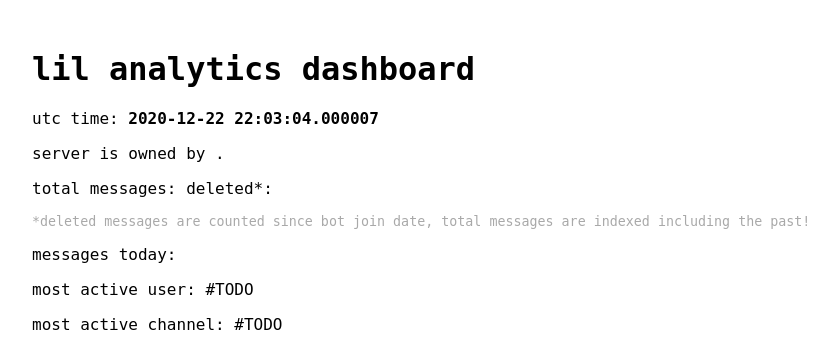
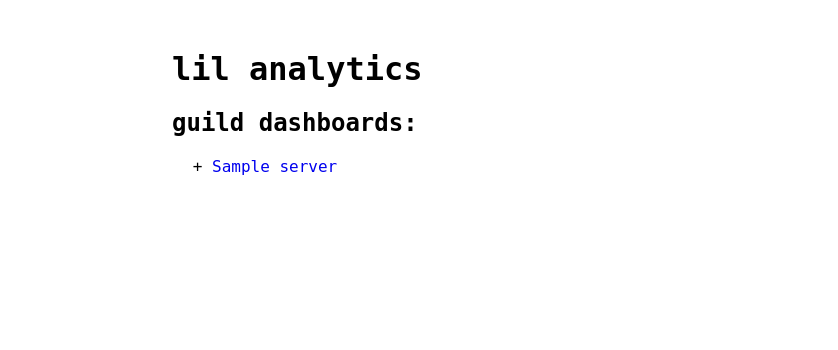
Before and after one commit to pauliusbaulius/lil_analytics, a FastAPI app: page / in a window 1280 px wide. Shown: the top 350 px of the page, without its empty margins (18-856 px from the left). After the commit the page ends 175 px from the top, so only its background shows below. Run offline with FastAPI, Linux system fonts and the light colour scheme; tables that the repository leaves empty hold one stand-in row (values such as "Sample post"); data that the repository does not hold is empty.

Commit message:
frontend changes, introducting dashboards
instead of a hardcoded guild, index.html now displays a list of all servers bot is tracking.
each list item is a link to a dashboard of that guild.
dashboard uses "dumb live dashboard technology tm" which just calls api each 15 seconds and regenerates graphs/stats.
imagine grafana but done by a dude with less than 10 hours of javascript experience.

this release brings bot to beta, it is a fully working project now.
all commits from now will be f e a t u r e implementations and small reworks of dumb code.

```diff
--- a/api/main.py
+++ b/api/main.py
@@ -74,16 +74,21 @@
 
 
 @app.get("/", response_class=HTMLResponse)
-def index(request: Request):
-    # TODO all chart generation data is parsed here?
+def index(request: Request, db: Session = Depends(get_db)):
     context = {
         "request": request,
         "timestamp": datetime.datetime.utcnow(),
-        "chartadata": [1, 2],
-        "chartalabels": ["test", "best"],
+        "servers": crud.get_servers(db=db)
     }
     return templates.TemplateResponse("index.html", context)
 
+@app.get("/dashboard/{server_id}", response_class=HTMLResponse)
+def dashboard(request: Request, server_id: int, db: Session = Depends(get_db)):
+    context = {
+        "request": request,
+        "server_id": server_id
+    }
+    return templates.TemplateResponse("dashboard.html", context)
 
 """
     SERVER
--- a/api/static/style.css
+++ b/api/static/style.css
@@ -3,7 +3,7 @@
 }
 
 body {
-    max-width: 1200px;
+    max-width: 900px;
     font-size: 16px;
     margin: 0 auto;
     padding: 50px;
@@ -43,3 +43,12 @@
     display: grid;
    /* grid-template-columns: repeat( auto-fill, minmax(0, 1fr) ); */
 }
+
+ul {
+    list-style-type: "+ ";
+
+}
+
+li a {
+    text-decoration: none;
+}
--- a/api/templates/index.html
+++ b/api/templates/index.html
@@ -2,145 +2,16 @@
 <head>
     <title>lil analytics</title>
     <link href="{{ url_for('static', path='/style.css') }}" rel="stylesheet">
-    <script src="https://cdn.jsdelivr.net/npm/chart.js@2.9.4/dist/Chart.min.js"></script>
-    <script type="text/javascript" src=""></script>
+    <link rel="shortcut icon" type="image/jpg" href="{{ url_for('static', path='/favicon.png') }}"/>
 </head>
 <body>
-    <h1>lil analytics dashboard</h1>
-    <p>utc time: <strong>{{ timestamp }}</strong></p>
-    <!-- TODO timezone picker, set var timezone and pass to query! modify queries to calculate offset! should pass -->
-    <p>server <strong id="statBname"></strong> is owned by <strong id="statBowner"></strong>.</p>
-    <p>total messages: <strong id="statA"></strong> deleted*: <strong id="statAdeleted"></strong></p>
-    <p class="hint">*deleted messages are counted since bot join date, total messages are indexed including the past!</p>
-    <p>messages today: <strong id="statC"></strong></p>
-    <p>most active user: #TODO</p>
-    <p>most active channel: #TODO</p>
+    <h1>lil analytics</h1>
 
-    <div class="grid-canvas">
-        <canvas id="chart-b"></canvas>
-        <canvas id="chart-c"></canvas>
-        <canvas id="chart-a"></canvas>
-        <canvas id="chart-d"></canvas>
-    </div>
-
-
-<script>
-    // TODO should have a menu to select server from available servers! then set this value to that.
-    // pass all server_id and their names into template, create a dropdown menu, when on select -> run functions!
-    // set this server_id to selected_id!
-    var server_id = '686598539136073780';
-    var days = 14;
-
-    const statA = async () => {
-        const response = await fetch('/stats/server-total-messages/' + server_id);
-        const d = await response.json();
-        document.getElementById("statA").textContent=d["total_messages"]
-        document.getElementById("statAdeleted").textContent=d["total_deleted"]
-
-    }
-
-    const statB = async () => {
-        const response = await fetch('/stats/server/' + server_id);
-        const d = await response.json();
-        document.getElementById("statBname").textContent=d["name"]
-        document.getElementById("statBowner").textContent=d["owner_name"]
-    }
-
-    const statC = async () => {
-        const response = await fetch('/stats/messages-amount-days/?days=1&server_id=' + server_id);
-        const d = await response.json();
-        document.getElementById("statC").textContent=d["data"][0]
-    }
-
-
-
-    const chartA = async () => {
-        const response = await fetch('/charts/server-channel-messages/' + server_id);
-        const dataChartA = await response.json(); //extract JSON from the http response
-        new Chart(document.getElementById("chart-a"), {
-            type: 'horizontalBar',
-            data: {
-              labels: dataChartA["labels"],
-              datasets: [
-                {
-                  label: "# of messages",
-                  data: dataChartA["data"]
-                }
-              ]
-            },
-            options: {
-              legend: { display: false },
-              title: {
-                display: true,
-                text: 'total amount of messages per channel'
-              }
-            }
-        });
-    }
-
-    const chartB = async () => {
-        const response = await fetch('/stats/messages-amount-days/?days=' + days + '&server_id=' + server_id);
-        const d = await response.json();
-        new Chart(document.getElementById("chart-b"), {
-            type: 'line',
-            data: {
-              labels: d["labels"],
-              datasets: [
-                {
-                  label: "# of messages",
-                  data: d["data"]
-                }
-              ]
-            },
-            options: {
-              legend: { display: false },
-              title: {
-                display: true,
-                text: 'amount of messages per day (' + days + ' days)'
-              }
-            }
-        });
-    }
-
-        // TODO make a func with variable for 14/30/90
-    const chartC = async () => {
-        const response = await fetch('/stats/messages-amount-days/?days=' + 90 + '&server_id=' + server_id);
-        const d = await response.json();
-        new Chart(document.getElementById("chart-c"), {
-            type: 'line',
-            data: {
-              labels: d["labels"],
-              datasets: [
-                {
-                  label: "# of messages",
-                  data: d["data"]
-                }
-              ]
-            },
-            options: {
-              legend: { display: false },
-              title: {
-                display: true,
-                text: 'amount of messages per day (' + 90 + ' days)'
-              }
-            }
-        });
-    }
-
-
-
-    statA()
-    statB()
-    statC()
-    chartA()
-    chartB()
-    chartC()
-
-
-
-
-
-</script>
-
+    <h2>guild dashboards:</h2>
+    <ul>
+        {% for server in servers %}
+            <li><a href="/dashboard/{{ server.id }}">{{server.name}}</a></li>
+        {% endfor %}
+    </ul>
 </body>
 </html>
```
Also changed, not shown: api/templates/dashboard.html (added, +141 -0 lines), README.md, api/static/favicon.png (added), 1 other file.
